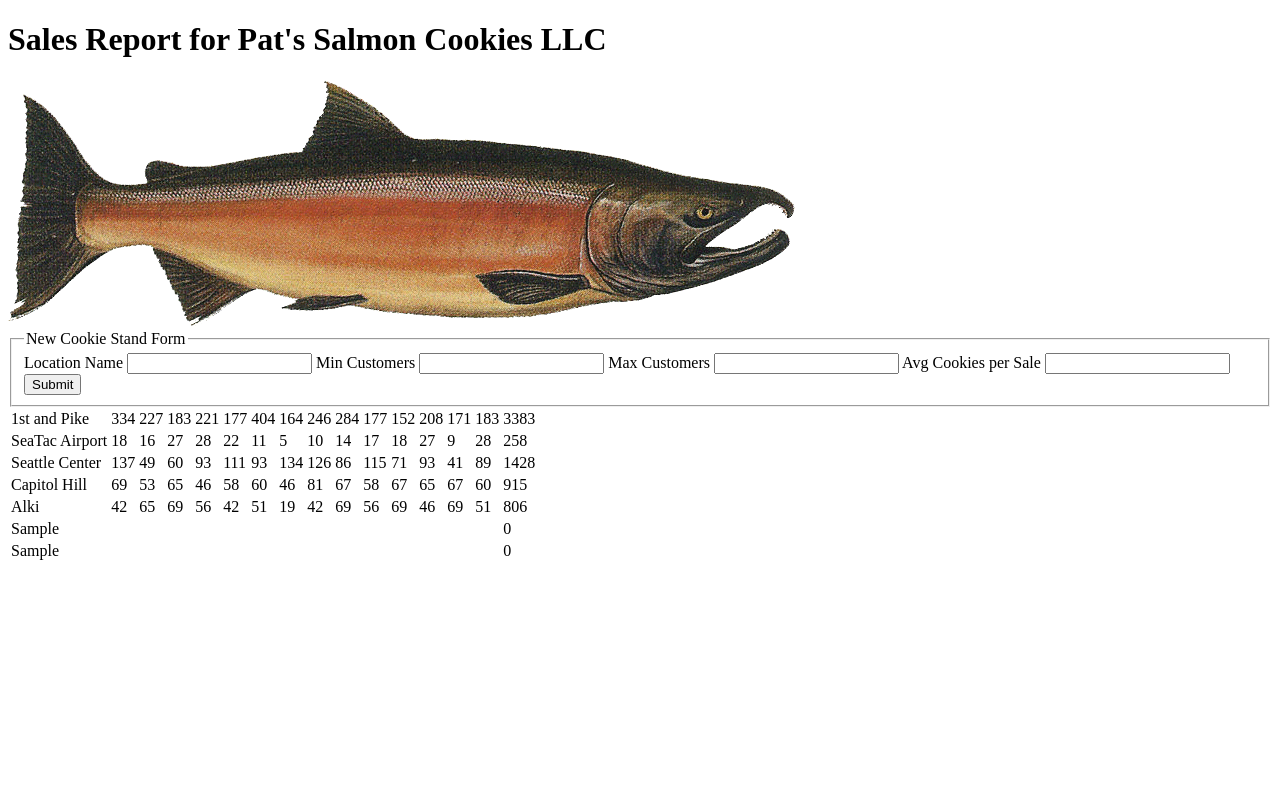
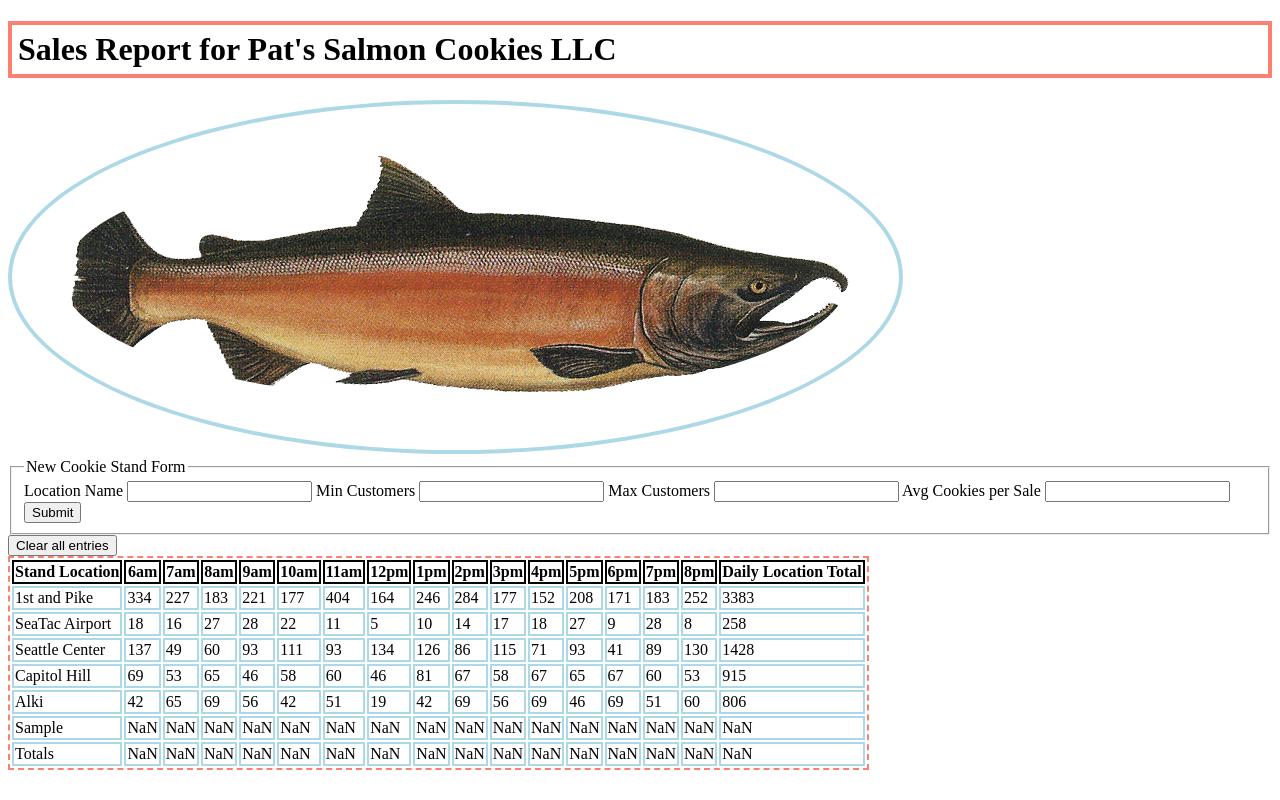
Before and after one commit to amjcurtis/cookie-stand, a plain HTML site: page sales.html in a window 1280 px wide. Both pictures are taken after typing "Sample", "Sample", "Sample", "Sample" into the empty fields and a click on the button "Submit". Drawn offline with Linux system fonts and the light colour scheme.

Commit message:
Fix Salmon Cookies JS functionality; add styles

```diff
--- a/css/style.css
+++ b/css/style.css
@@ -0,0 +1,33 @@
+h1 {
+    border: 4px solid salmon;
+    padding: 6px;
+}
+
+#dailytotalstable {
+    border: 2px dashed salmon;
+}
+
+#dailytotalstable th {
+    border: 2px solid black;
+}
+
+#dailytotalstable td {
+    border: 2px solid lightblue;
+}
+
+img {
+    padding: 50px;
+    border: 4px solid lightblue;
+    border-radius: 50% 50% 50% 50%;
+}
+
+/*
+
+Play around with border radius
+
+How to style first column?
+How to style every other row?
+
+Check out CSS tricks
+
+*/
--- a/js/app.js
+++ b/js/app.js
@@ -7,7 +7,6 @@ var openHours = ['6am','7am','8am','9am','10am','11am','12pm','1pm','2pm','3pm',
 var salesForm = document.getElementById('sales-form');
 var clearSalesForm = document.getElementById('clear-sales-form');
 var dailyTotalsTable = document.getElementById('dailytotalstable');
-var allFormSubmissions = [];
 // Global array of all CookieStand objects
 var allCookieStands = [];
 
@@ -35,10 +34,7 @@ function handleFormSubmission(event) {
     var minCustomers = parseInt(event.target.min.value);
     var maxCustomers = parseInt(event.target.max.value);
     var avgCookiesEachSale = parseInt(event.target.avg.value);
-    new CookieStand(locationName, minCustomers, maxCustomers, avgCookiesEachSale);
-    dailyTotalsTable.textContent = []; // ACTUALLY NEED THIS?
 
-    /*
     // Validation to prevent empty form fields; check out HTML5 form validation for better way
     if (!event.target.name.value ||
         !event.target.min.value ||
@@ -46,10 +42,10 @@ function handleFormSubmission(event) {
         !event.target.avg.value) {
         return alert('Fields cannot be empty!')
     }
-*/
 
-    var newSubmission = new CookieStand(locationName, minCustomers, maxCustomers, avgCookiesEachSale);
-    console.log('This is the CookieStand instance:', newSubmission);
+    var newStand = new CookieStand(locationName, minCustomers, maxCustomers, avgCookiesEachSale);
+
+    newStand.calcCookiesSoldHourly();
 
     // Empty form fields after data has been grabbed
     event.target.name.value = null;
@@ -57,20 +53,20 @@ function handleFormSubmission(event) {
     event.target.max.value = null;
     event.target.avg.value = null;
 
-    allFormSubmissions.unshift(newSubmission);
-    renderAllCookieStands();
+    renderTable();
 }
 
 // ++++++++++++++++++++++++++++++++++++++++++++++++++++++++++++++++++++++++++
 // Event listener for submission of form
 salesForm.addEventListener('submit', handleFormSubmission);
 
-// // Event listener for "Clear sales form" button
-// clearSalesForm.addEventListener('click', function() {
+// Event listener for "Clear sales form" button
+clearSalesForm.addEventListener('click', function() {
 
-//     console.log('You\'ve cleared the form!');
-//     allFormSubmissions = [];
-// });
+    // NEED TO IDENTIFY CONTENT TO CLEAR HERE
+
+    console.log('You\'ve cleared the form!');
+});
 
 // ++++++++++++++++++++++++++++++++++++++++++++++++++++++++++++++++++++++++++
 // COOKIE STAND FUNCTION DECLARATIONS
@@ -130,6 +126,7 @@ function makeHeaderRow() {
         thEl.textContent = openHours[i];
         trElmnt.appendChild(thEl);
     }
+    var thEl = document.createElement('th'); // Need or doesn't need fresh declaration
 
     // Add "Daily Location Total"
     thEl.textContent = 'Daily Location Total';
@@ -143,7 +140,7 @@ function makeHeaderRow() {
 CookieStand.prototype.tablify = function() {
     // Make element accessing this.locationName
     var trEl = document.createElement('tr');
-    var tdEl = document.createElement('td');
+    var tdEl = document.createElement('td'); // ADD CLASS SO I CAN STYLE WITH CSS
     tdEl.textContent = this.locationName;
     trEl.appendChild(tdEl);
 
@@ -153,6 +150,7 @@ CookieStand.prototype.tablify = function() {
         tdEl.textContent = this.cookiesSoldEachHour[i];
         trEl.appendChild(tdEl);
     }
+    var tdEl = document.createElement('td');
 
     // Populate Daily Location Total column
     tdEl.textContent = this.totalCookiesSold;
@@ -183,6 +181,7 @@ function makeFooterRow() {
         tdEl.textContent = totalPerHour;
         trElmnt.appendChild(tdEl);
     }
+    var tdEl = document.createElement('td');
 
     // Add up total of daily totals across all cookie stands
     tdEl.textContent = totalOfTotals;
@@ -197,6 +196,14 @@ function renderAllCookieStands() {
     }
 }
 
+// helper function
+function renderTable() {
+    dailyTotalsTable.textContent = '';
+    makeHeaderRow();
+    renderAllCookieStands();
+    makeFooterRow();
+}
+
 function invokeConstructor() {  // SHOULD MERGE THIS INTO SAME renderAllCookieStands FUNCTION AS IS USED TO tablify THE INSTANCES? THE LOGIC IN THAT FUNCTION AND THIS ONE ARE THE SAME...BUT DOES PROPER CONTROL FLOW REQUIRE THIS NOT BE DONE?
     for (var i = 0; i < allCookieStands.length; i++) {
         allCookieStands[i].calcCookiesSoldHourly();
@@ -206,9 +213,7 @@ function invokeConstructor() {  // SHOULD MERGE THIS INTO SAME renderAllCookieSt
 // Calls (in proper order) all my function calls for creating and populating the table
 function pageLoad() {
     invokeConstructor();
-    makeHeaderRow();
-    renderAllCookieStands();
-    makeFooterRow();
+    renderTable();
 }
 
 // Call pageLoad function that calls "render" on all object instances and also calls all 3 table functions
--- a/sales.html
+++ b/sales.html
@@ -11,7 +11,7 @@
 
 	<h1>Sales Report for Pat's Salmon Cookies LLC</h1>
 
-	<img src="img/salmon.png" alt="" />
+	<img src="img/salmon.png" alt="Salmon Cookies logo" />
 
 	<form id="sales-form">
 		<fieldset>
@@ -35,7 +35,7 @@
 		</fieldset>
 	</form>
 
-	<!-- <button id="clear-sales-form">Clear all entries</button> -->
+	<button id="clear-sales-form">Clear all entries</button>
 
 	<table id="dailytotalstable"></table>
 
```
